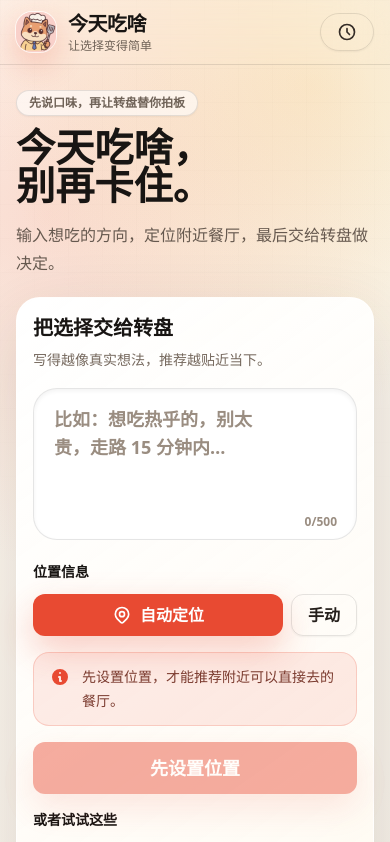
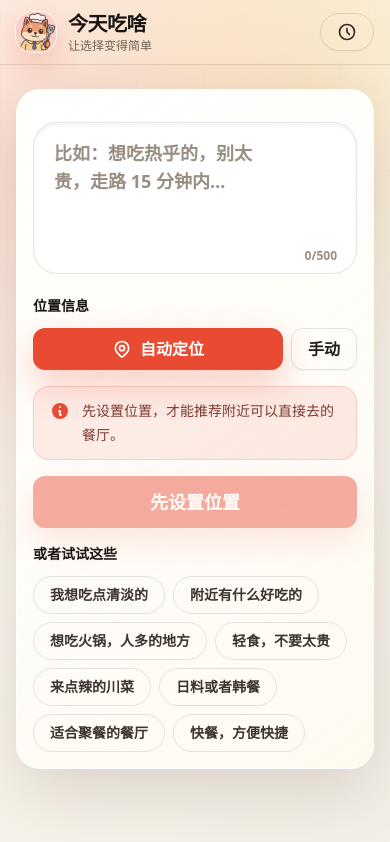
Before and after one commit to leftzzzz/chisha, a Next.js app: page / in a window 390 px wide. Shown: the top 842 px of the page. Built offline with nearby package versions, Linux system fonts and the light colour scheme.

Commit message:
chore: 移动端仅展示功能区

```diff
--- a/components/input/SearchPanel.tsx
+++ b/components/input/SearchPanel.tsx
@@ -49,7 +49,7 @@ export const SearchPanel: React.FC<SearchPanelProps> = ({
 
   return (
     <section className="mx-auto grid w-full max-w-7xl gap-5 py-2 sm:gap-8 sm:py-6 lg:min-h-[calc(100dvh-7rem)] lg:grid-cols-[minmax(0,1.05fr)_minmax(320px,0.95fr)] lg:items-center lg:gap-12 lg:py-10">
-      <div className="space-y-4 sm:space-y-7">
+      <div className="hidden space-y-4 md:block sm:space-y-7">
         <div className="max-w-3xl">
           <p className="mb-3 inline-flex rounded-full border border-black/10 bg-white/60 px-3 py-1 text-xs font-semibold text-[#6f6257] shadow-sm sm:mb-4 sm:text-sm">
             先说口味，再让转盘替你拍板
@@ -82,7 +82,7 @@ export const SearchPanel: React.FC<SearchPanelProps> = ({
       </div>
 
       <div className="relative">
-        <div className="food-orbit mb-5 hidden sm:block" aria-hidden="true">
+        <div className="food-orbit mb-5 hidden md:block" aria-hidden="true">
           <div className="food-orbit__item">辣</div>
           <div className="food-orbit__item">鲜</div>
           <div className="food-orbit__item">热</div>
@@ -90,7 +90,7 @@ export const SearchPanel: React.FC<SearchPanelProps> = ({
         </div>
 
         <div className="surface-panel relative space-y-4 rounded-[1.5rem] p-4 sm:space-y-5 sm:rounded-[2rem] sm:p-6">
-          <div>
+          <div className="hidden md:block">
             <h3 className="text-xl font-black text-dark sm:text-2xl">把选择交给转盘</h3>
             <p className="mt-1.5 text-sm font-medium leading-6 text-[#76695e] sm:mt-2">
               写得越像真实想法，推荐越贴近当下。
```
